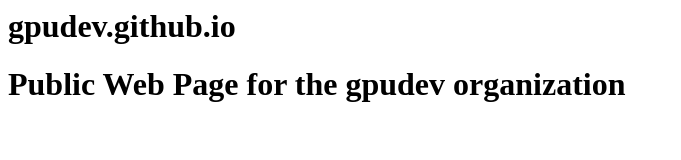
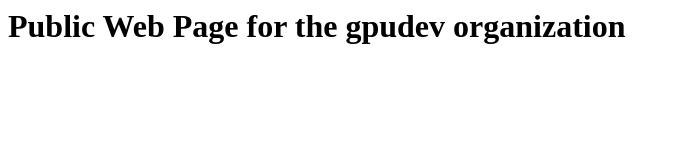
Before and after one commit to gpudev/gpudev.github.io, a plain HTML site: page index.html in a window 1280 px wide. Shown: the whole page, without its empty margins (0-681 px from the left). Drawn offline with Linux system fonts and the light colour scheme.

Commit message:
updated header

```diff
--- a/index.html
+++ b/index.html
@@ -1,2 +1 @@
-<h1 id="gpudev.github.io">gpudev.github.io</h1>
 <h1 id="public-web-page-for-the-gpudev-organization">Public Web Page for the gpudev organization</h1>
```
Also changed, not shown: 1 other file.
